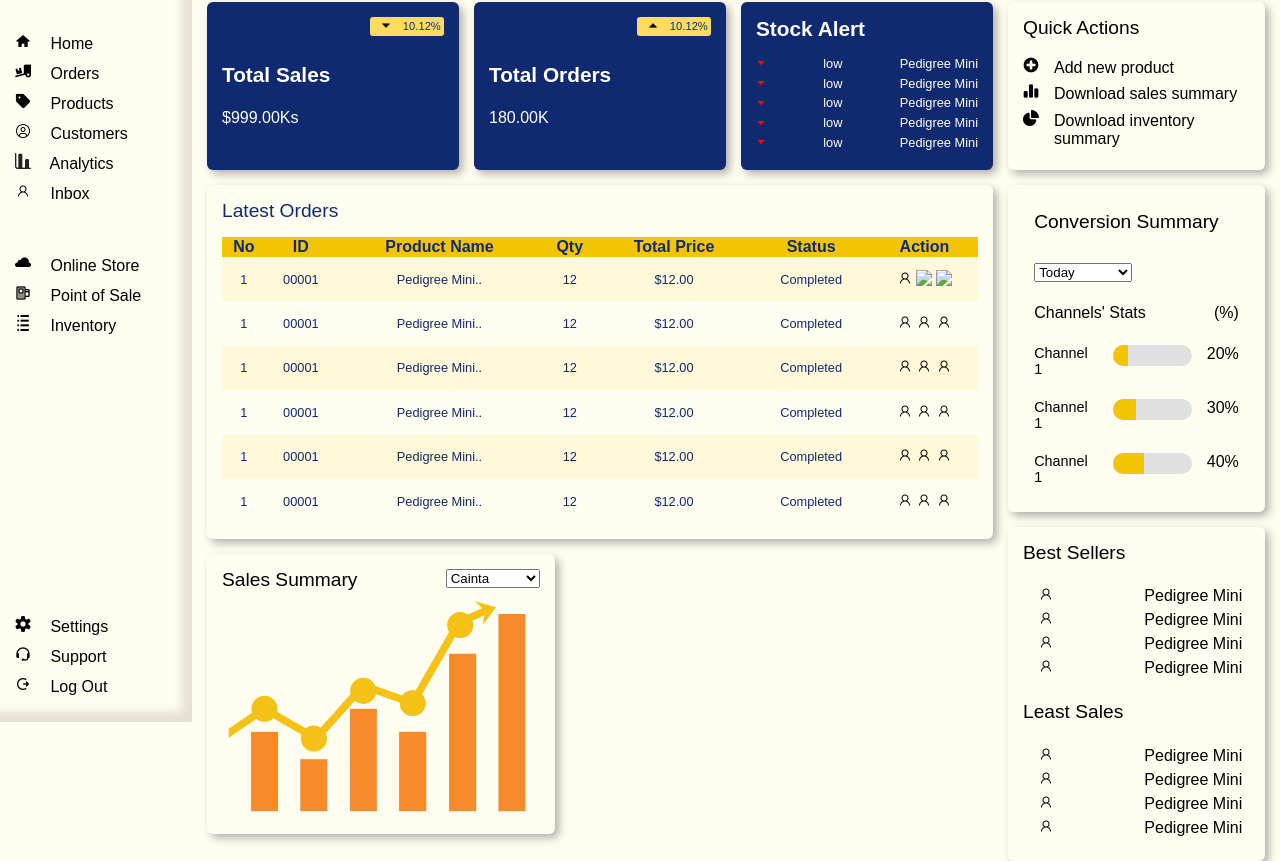
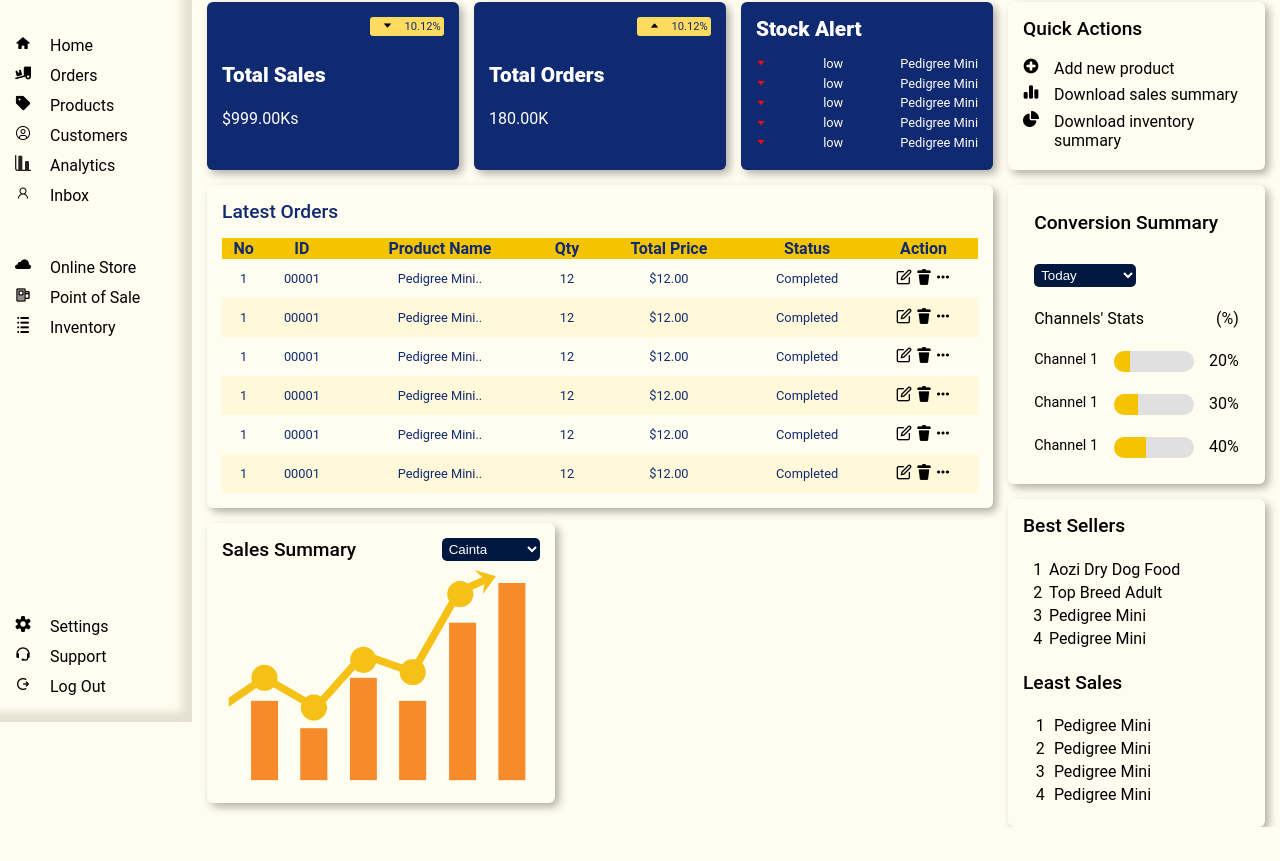
Before and after one commit to jlabnte25/odin-dashboard, a plain HTML site: page index.html in a window 1280 px wide. Shown: the part 78-939 px from the top of the page. After the commit the page ends 905 px from the top, so only its background shows below. Drawn offline with Linux system fonts and the light colour scheme.

Commit message:
Add Roboto font

```diff
--- a/index.html
+++ b/index.html
@@ -144,9 +144,9 @@
                         <td>$12.00</td>
                         <td>Completed</td>
                         <td>
-                            <img src="./assets/icon_placeholder.png" width="16px">
-                            <img src="./assets/icon_placeholder"  width="16px">
-                            <img src="./assets/icon_placeholder"  width="16px">
+                            <img src="./assets/edit.png" width="16px">
+                            <img src="./assets/trash.png"  width="16px">
+                            <img src="./assets/more.png"  width="16px">
                         </td>
                     </tr>
                     <tr>
@@ -157,9 +157,9 @@
                         <td>$12.00</td>
                         <td>Completed</td>
                         <td>
-                            <img src="./assets/icon_placeholder.png" width="16px">
-                            <img src="./assets/icon_placeholder.png" width="16px">
-                            <img src="./assets/icon_placeholder.png" width="16px">
+                            <img src="./assets/edit.png" width="16px">
+                            <img src="./assets/trash.png"  width="16px">
+                            <img src="./assets/more.png"  width="16px">
                         </td>
                     </tr>
                     <tr>
@@ -170,9 +170,9 @@
                         <td>$12.00</td>
                         <td>Completed</td>
                         <td>
-                            <img src="./assets/icon_placeholder.png" width="16px">
-                            <img src="./assets/icon_placeholder.png" width="16px">
-                            <img src="./assets/icon_placeholder.png" width="16px">
+                            <img src="./assets/edit.png" width="16px">
+                            <img src="./assets/trash.png"  width="16px">
+                            <img src="./assets/more.png"  width="16px">
                         </td>
                     </tr>
                     <tr>
@@ -183,9 +183,9 @@
                         <td>$12.00</td>
                         <td>Completed</td>
                         <td>
-                            <img src="./assets/icon_placeholder.png" width="16px">
-                            <img src="./assets/icon_placeholder.png" width="16px">
-                            <img src="./assets/icon_placeholder.png" width="16px">
+                            <img src="./assets/edit.png" width="16px">
+                            <img src="./assets/trash.png"  width="16px">
+                            <img src="./assets/more.png"  width="16px">
                         </td>
                     </tr>
                     <tr>
@@ -196,9 +196,9 @@
                         <td>$12.00</td>
                         <td>Completed</td>
                         <td>
-                            <img src="./assets/icon_placeholder.png" width="16px">
-                            <img src="./assets/icon_placeholder.png" width="16px">
-                            <img src="./assets/icon_placeholder.png" width="16px">
+                            <img src="./assets/edit.png" width="16px">
+                            <img src="./assets/trash.png"  width="16px">
+                            <img src="./assets/more.png"  width="16px">
                         </td>
                     </tr>
                     <tr>
@@ -209,9 +209,9 @@
                         <td>$12.00</td>
                         <td>Completed</td>
                         <td>
-                            <img src="./assets/icon_placeholder.png" width="16px">
-                            <img src="./assets/icon_placeholder.png" width="16px">
-                            <img src="./assets/icon_placeholder.png" width="16px">
+                            <img src="./assets/edit.png" width="16px">
+                            <img src="./assets/trash.png"  width="16px">
+                            <img src="./assets/more.png"  width="16px">
                         </td>
                     </tr>
                 </tbody>
@@ -278,19 +278,19 @@
             <table class="product-ranking-table">
                 <tbody>
                     <tr>
-                        <td><img src="./assets/icon_placeholder.png" width="16px"></td>
+                        <td>1</td>
+                        <td>Aozi Dry Dog Food</td>
+                    </tr>
+                    <tr>
+                        <td>2</td>
+                        <td>Top Breed Adult</td>
+                    </tr>
+                    <tr>
+                        <td>3</td>
                         <td>Pedigree Mini</td>
                     </tr>
                     <tr>
-                        <td><img src="./assets/icon_placeholder.png" width="16px"></td>
-                        <td>Pedigree Mini</td>
-                    </tr>
-                    <tr>
-                        <td><img src="./assets/icon_placeholder.png" width="16px"></td>
-                        <td>Pedigree Mini</td>
-                    </tr>
-                    <tr>
-                        <td><img src="./assets/icon_placeholder.png" width="16px"></td>
+                        <td>4</td>
                         <td>Pedigree Mini</td>
                     </tr>
                 </tbody>
@@ -299,19 +299,19 @@
             <table class="product-ranking-table">
                 <tbody>
                     <tr>
-                        <td><img src="./assets/icon_placeholder.png" width="16px"></td>
+                        <td>1</td>
                         <td>Pedigree Mini</td>
                     </tr>
                     <tr>
-                        <td><img src="./assets/icon_placeholder.png" width="16px"></td>
+                        <td>2</td>
                         <td>Pedigree Mini</td>
                     </tr>
                     <tr>
-                        <td><img src="./assets/icon_placeholder.png" width="16px"></td>
+                        <td>3</td>
                         <td>Pedigree Mini</td>
                     </tr>
                     <tr>
-                        <td><img src="./assets/icon_placeholder.png" width="16px"></td>
+                        <td>4</td>
                         <td>Pedigree Mini</td>
                     </tr>
                 </tbody>
--- a/style.css
+++ b/style.css
@@ -1,7 +1,7 @@
 
 body {
     display: flex;
-    font-family: Arial, Helvetica, sans-serif;
+    font-family: Roboto, Helvetica, sans-serif;
     background-color: #FFFDF0;
 }
 
@@ -239,7 +239,7 @@ body {
     font-size: 1rem;
 }
 
-.table tbody tr:nth-child(odd) {
+.table tbody tr:nth-child(even) {
     background-color: #ffdc5f27; /* Light gray for odd rows */
     border-radius: 8px;
 }
@@ -352,7 +352,7 @@ body {
 }
 
 .product-ranking tr td:nth-child(2) {
-    text-align: right;
+    text-align: left;
 }
 
 
@@ -396,7 +396,7 @@ body {
 }
 
 .sidebar-navigation li img {
-    margin-right: 15px;
+    margin-right:15px;
 }
 
 .sidebar-group3 {
@@ -439,3 +439,11 @@ p {
 .widget-title.big, .widget-title.regular {
     margin-bottom: 15px;
 }
+
+select {
+    background-color:#001840;
+    border: none;
+    border-radius: 5px;
+    color: white;
+    padding: 3px;
+}
```
